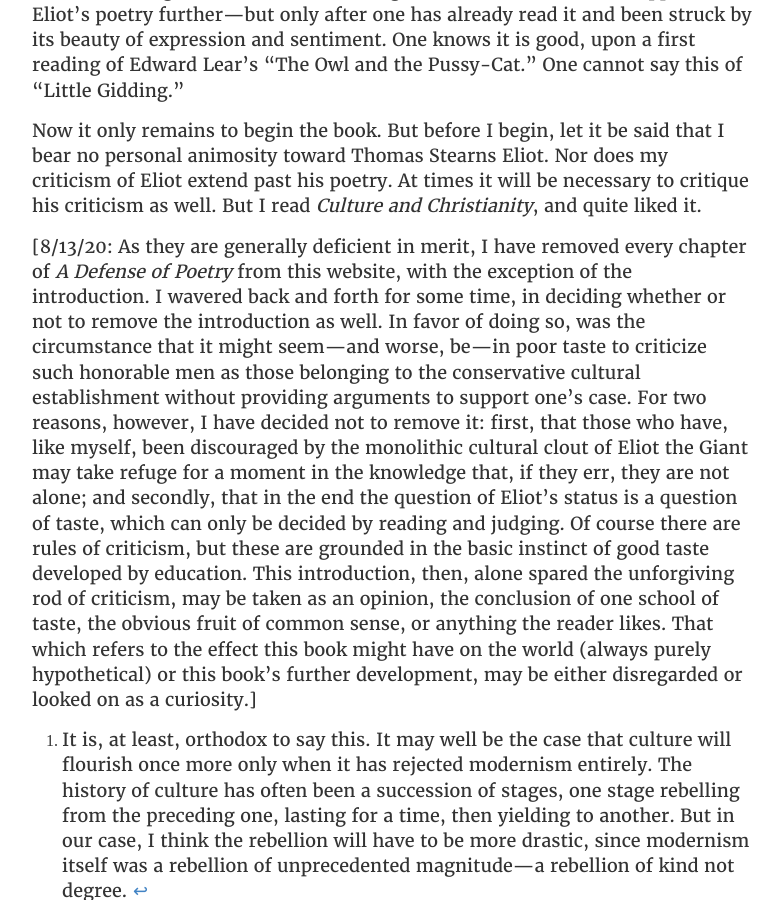
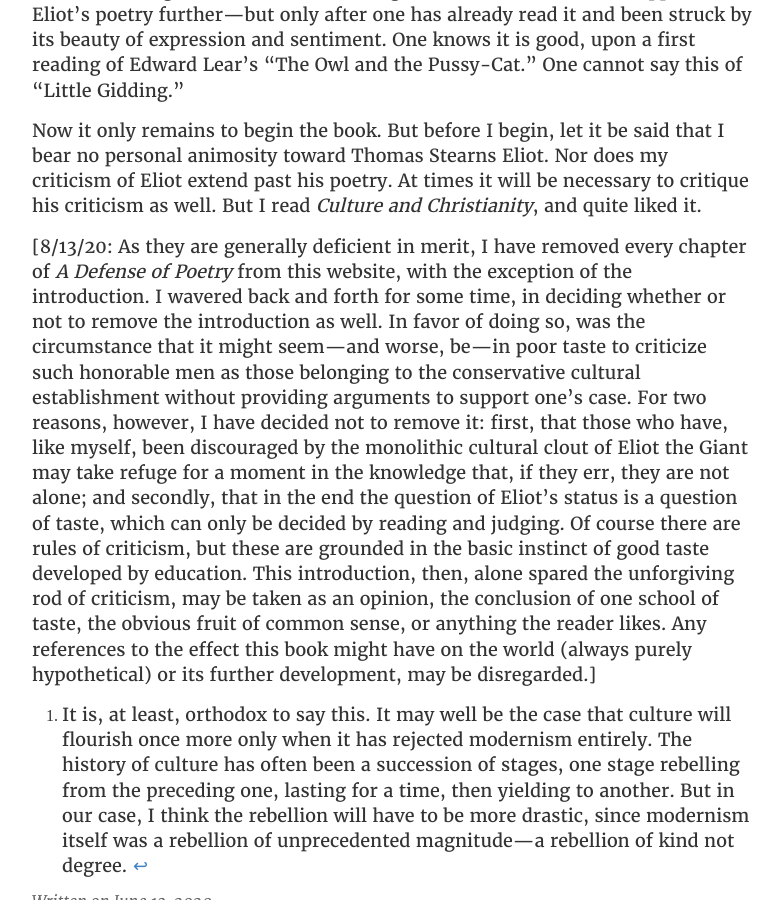
Before and after one commit to GabeHess/GabeHess.github.io, a Jekyll site: the page built from _posts/2020-6-13-a-defense-of-poetry-introduction.md, in a window 1280 px wide and 900 px high, scrolled down 3359 px. Shown: the whole window, without its empty margins (248-1030 px from the left). Built offline with Jekyll 4.4.1, drawn with Linux system fonts in a browser that asks for light colours; some web fonts are replaced; comment, search, counter and statistics services are not loaded.

Commit message:
Edit footnote

```diff
--- a/_posts/2020-6-13-a-defense-of-poetry-introduction.md
+++ b/_posts/2020-6-13-a-defense-of-poetry-introduction.md
@@ -28,4 +28,4 @@
 
 [^1]: It is, at least, orthodox to say this. It may well be the case that culture will flourish once more only when it has rejected modernism entirely. The history of culture has often been a succession of stages, one stage rebelling from the preceding one, lasting for a time, then yielding to another. But in our case, I think the rebellion will have to be more drastic, since modernism itself was a rebellion of unprecedented magnitude—a rebellion of kind not degree.
 
-[8/13/20: As they are generally deficient in merit, I have removed every chapter of _A Defense of Poetry_ from this website, with the exception of the introduction. I wavered back and forth for some time, in deciding whether or not to remove the introduction as well. In favor of doing so, was the circumstance that it might seem—and worse, be—in poor taste to criticize such honorable men as those belonging to the conservative cultural establishment without providing arguments to support one's case. For two reasons, however, I have decided not to remove it: first, that those who have, like myself, been discouraged by the monolithic cultural clout of Eliot the Giant may take refuge for a moment in the knowledge that, if they err, they are not alone; and secondly, that in the end the question of Eliot's status is a question of taste, which can only be decided by reading and judging. Of course there are rules of criticism, but these are grounded in the basic instinct of good taste developed by education. This introduction, then, alone spared the unforgiving rod of criticism, may be taken as an opinion, the conclusion of one school of taste, the obvious fruit of common sense, or anything the reader likes. That which refers to the effect this book might have on the world (always purely hypothetical) or this book's further development, may be either disregarded or looked on as a curiosity.]
+[8/13/20: As they are generally deficient in merit, I have removed every chapter of _A Defense of Poetry_ from this website, with the exception of the introduction. I wavered back and forth for some time, in deciding whether or not to remove the introduction as well. In favor of doing so, was the circumstance that it might seem—and worse, be—in poor taste to criticize such honorable men as those belonging to the conservative cultural establishment without providing arguments to support one's case. For two reasons, however, I have decided not to remove it: first, that those who have, like myself, been discouraged by the monolithic cultural clout of Eliot the Giant may take refuge for a moment in the knowledge that, if they err, they are not alone; and secondly, that in the end the question of Eliot's status is a question of taste, which can only be decided by reading and judging. Of course there are rules of criticism, but these are grounded in the basic instinct of good taste developed by education. This introduction, then, alone spared the unforgiving rod of criticism, may be taken as an opinion, the conclusion of one school of taste, the obvious fruit of common sense, or anything the reader likes. Any references to the effect this book might have on the world (always purely hypothetical) or its further development, may be disregarded.]
```
